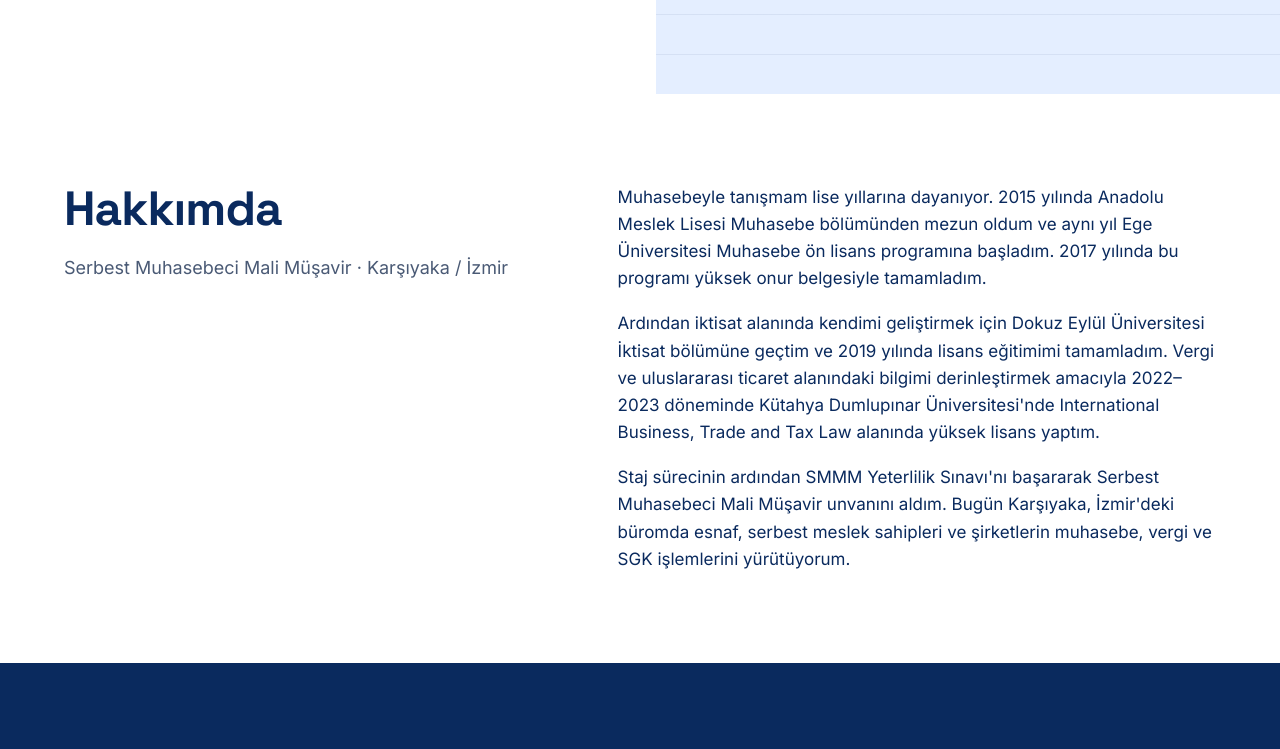
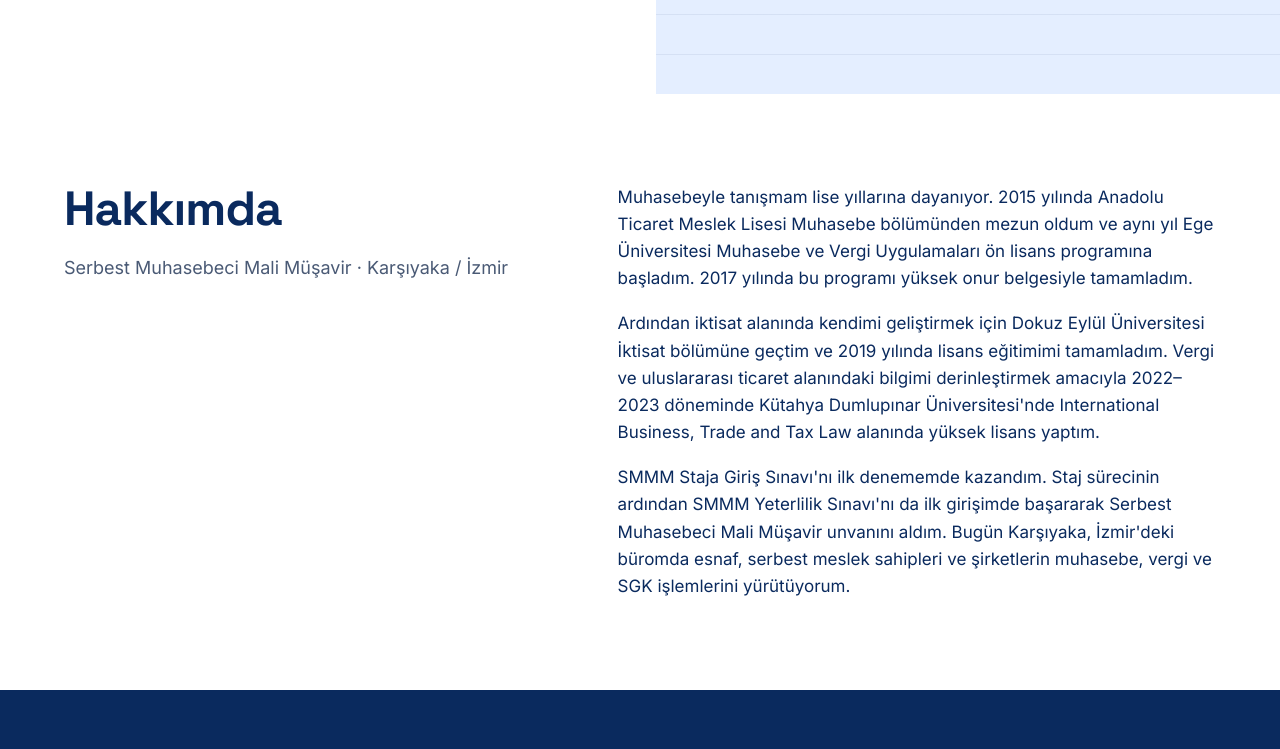
Before and after one commit to SmmmYagmur/SmmmYagmur.github.io, a plain HTML site: page index.html in a window 1280 px wide. Shown: the part 711-1460 px from the top of the page. Drawn offline with Linux system fonts and the light colour scheme.

Commit message:
Hakkımda metni güncellendi
Co-Authored-By: Claude Opus 5.5 <noreply@anthropic.com>
Claude-Session: https://claude.ai/code/session_01Pr6sDJmMQ4qo3Tm7wpT7rm

```diff
--- a/index.html
+++ b/index.html
@@ -378,9 +378,9 @@ footer{padding:32px max(5vw,16px);border-top:1px solid var(--line)}
       <p class="lead">Serbest Muhasebeci Mali Müşavir · Karşıyaka / İzmir</p>
     </div>
     <div class="about-text">
-      <p>Muhasebeyle tanışmam lise yıllarına dayanıyor. 2015 yılında Anadolu Meslek Lisesi Muhasebe bölümünden mezun oldum ve aynı yıl Ege Üniversitesi Muhasebe ön lisans programına başladım. 2017 yılında bu programı yüksek onur belgesiyle tamamladım.</p>
+      <p>Muhasebeyle tanışmam lise yıllarına dayanıyor. 2015 yılında Anadolu Ticaret Meslek Lisesi Muhasebe bölümünden mezun oldum ve aynı yıl Ege Üniversitesi Muhasebe ve Vergi Uygulamaları ön lisans programına başladım. 2017 yılında bu programı yüksek onur belgesiyle tamamladım.</p>
       <p>Ardından iktisat alanında kendimi geliştirmek için Dokuz Eylül Üniversitesi İktisat bölümüne geçtim ve 2019 yılında lisans eğitimimi tamamladım. Vergi ve uluslararası ticaret alanındaki bilgimi derinleştirmek amacıyla 2022–2023 döneminde Kütahya Dumlupınar Üniversitesi'nde International Business, Trade and Tax Law alanında yüksek lisans yaptım.</p>
-      <p>Staj sürecinin ardından SMMM Yeterlilik Sınavı'nı başararak Serbest Muhasebeci Mali Müşavir unvanını aldım. Bugün Karşıyaka, İzmir'deki büromda esnaf, serbest meslek sahipleri ve şirketlerin muhasebe, vergi ve SGK işlemlerini yürütüyorum.</p>
+      <p>SMMM Staja Giriş Sınavı'nı ilk denememde kazandım. Staj sürecinin ardından SMMM Yeterlilik Sınavı'nı da ilk girişimde başararak Serbest Muhasebeci Mali Müşavir unvanını aldım. Bugün Karşıyaka, İzmir'deki büromda esnaf, serbest meslek sahipleri ve şirketlerin muhasebe, vergi ve SGK işlemlerini yürütüyorum.</p>
     </div>
   </div>
 </section>
```
